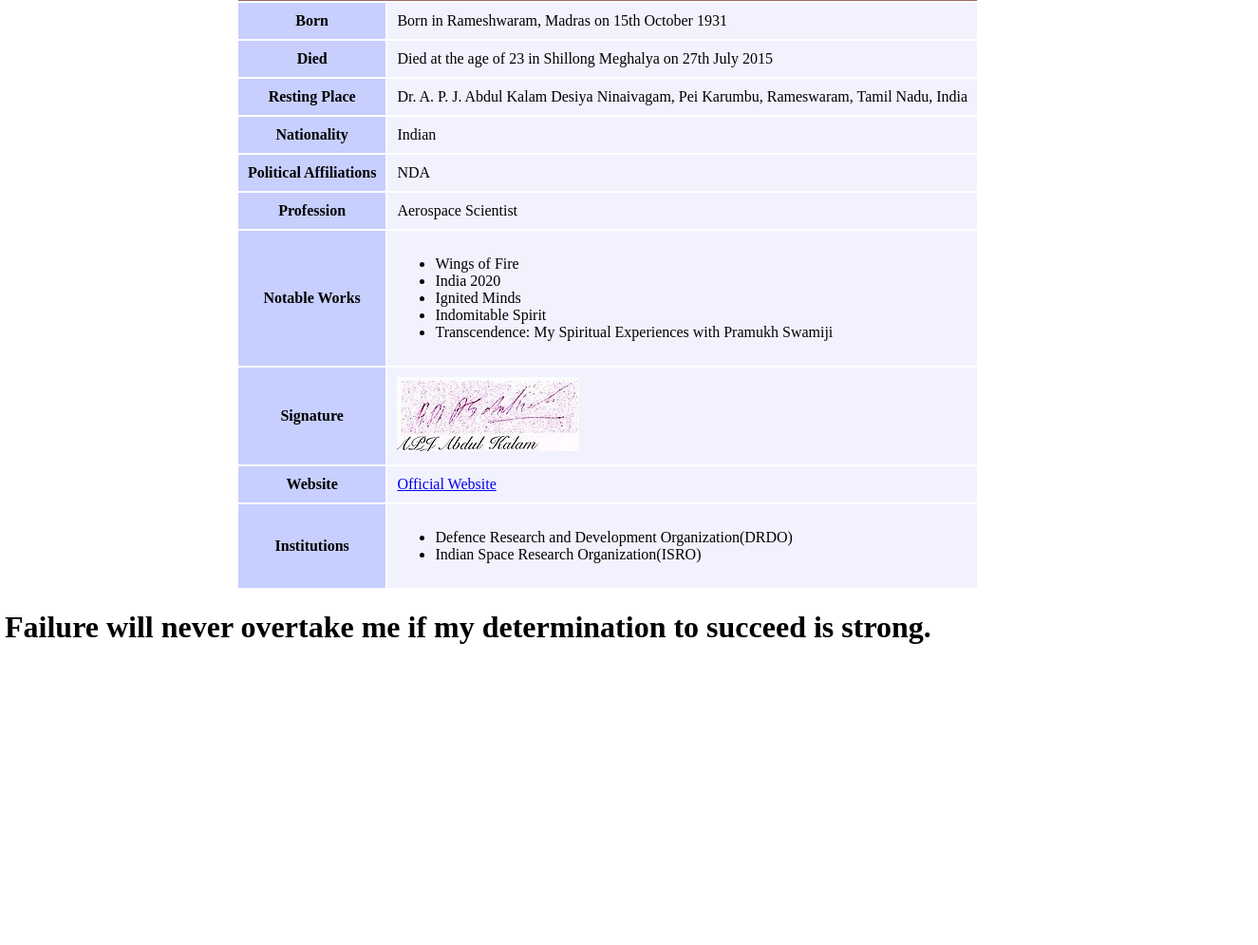
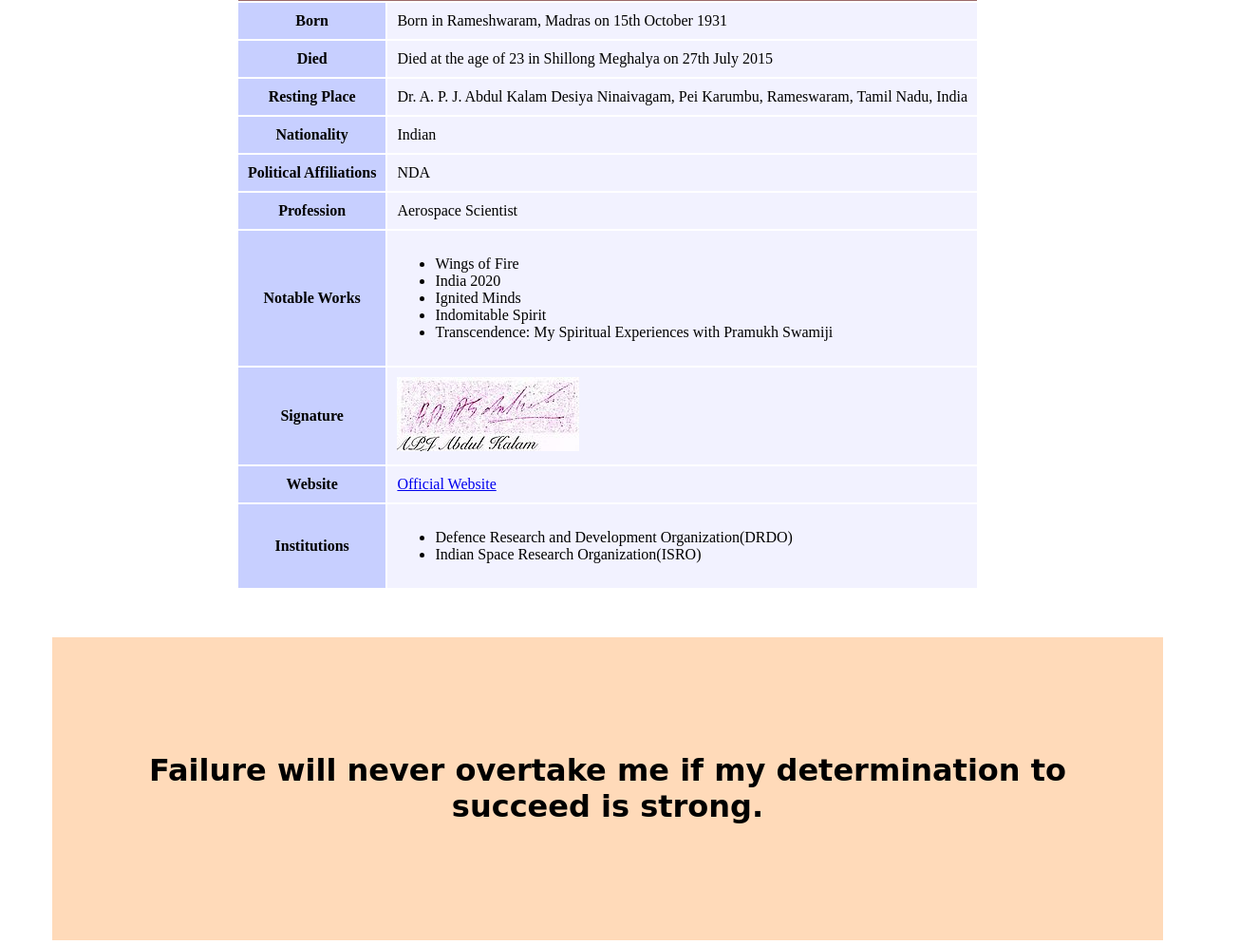
Before and after one commit to Gaurav3009/beginner-level-web-development-project, a plain HTML site: page Tribute_page/index.html in a window 1280 px wide. Shown: the part 733-1728 px from the top of the page at 95% size, 1325 px wide, since content can reach past the window. Before the commit the page ends 1434 px from the top, so only its background shows below. Drawn offline with Linux system fonts and the light colour scheme.

Commit message:
End of Tribute Page

```diff
--- a/Tribute_page/style.css
+++ b/Tribute_page/style.css
@@ -4,7 +4,7 @@ body{
 }
 .main{
     height: 300px;
-    width: 100vw;
+    width: 96vw;
     padding: 20px;
     background-color: #d9e6f2;
 }
@@ -52,3 +52,14 @@ td{
     background-color: #f2f2ff;
     padding: 10px;
 }
+.quote{
+    text-align: center;
+    margin: 50px 50px 0px 50px;
+    background-color: peachpuff;
+    padding: 100px;
+}
+.quote h1{
+    font-family: cursive;
+
+
+}
```
